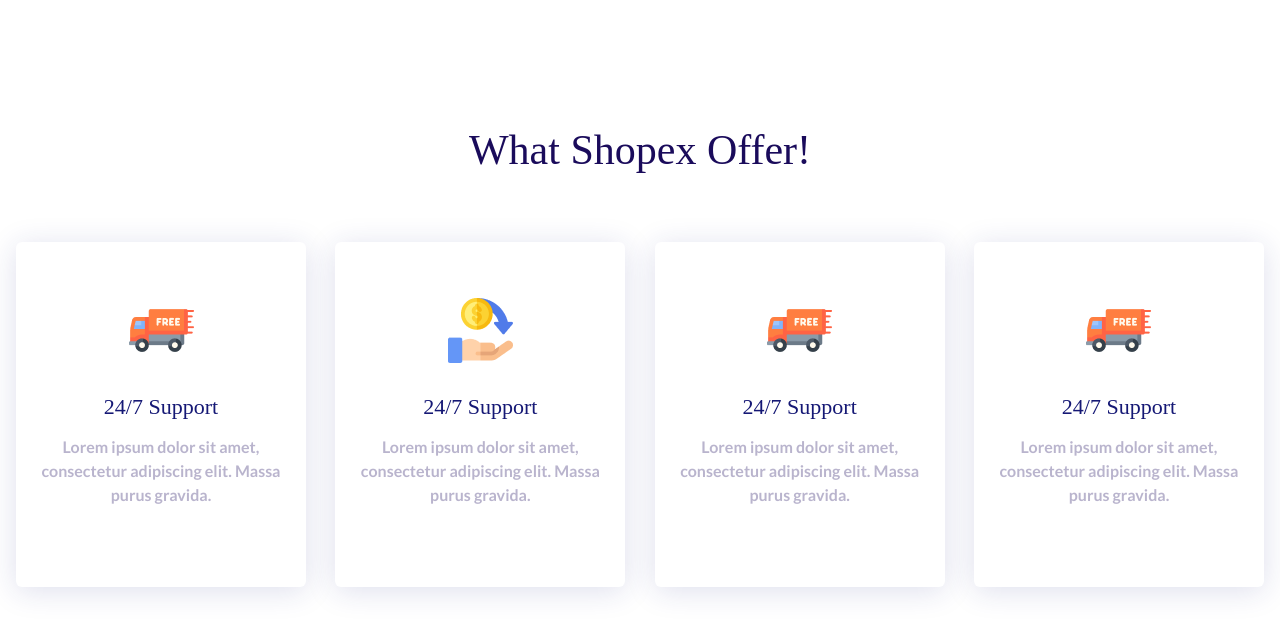
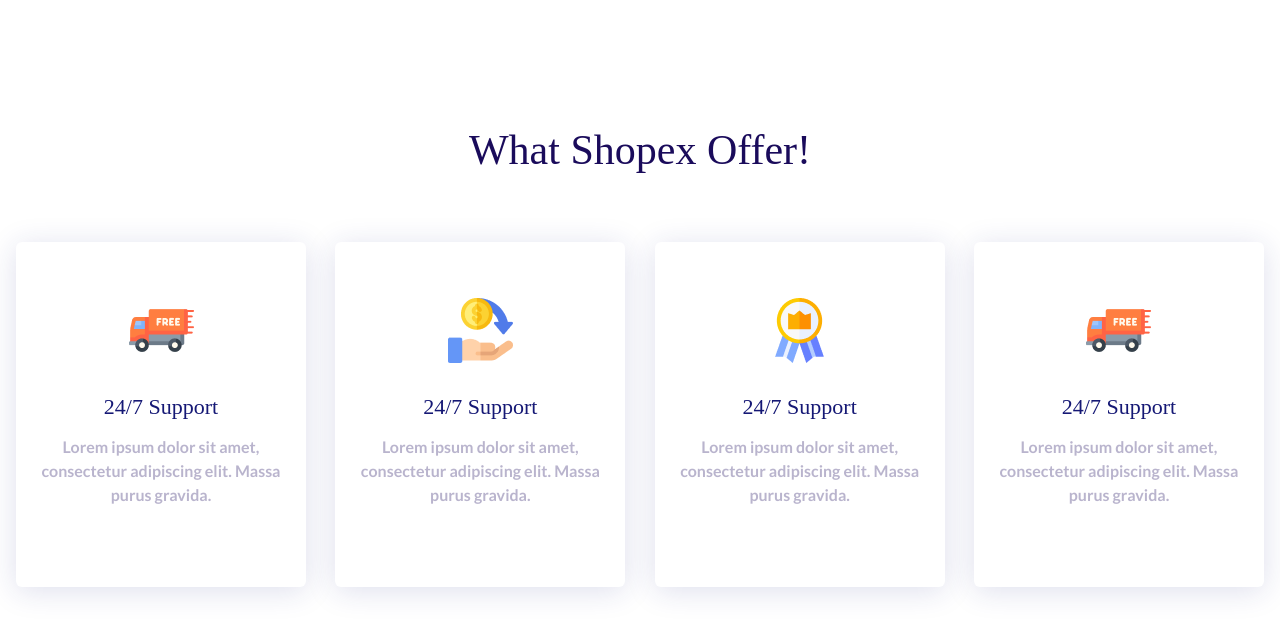
Before and after one commit to Rakib-Hassan-web/E-commace-with-next-js, a Next.js app: page / in a window 1280 px wide. Shown: the part 2539-3173 px from the top of the page. Built offline with nearby package versions, Linux system fonts and the light colour scheme; a web font is replaced by a local one.

Commit message:
offer section cart 3

```diff
--- a/app/component/Offer.jsx
+++ b/app/component/Offer.jsx
@@ -77,7 +77,7 @@
 
                   <div className='flex justify-center mt-14'>
                         <Image
-                        src={'/free-delivery 1.png'}
+                        src={'/premium-quality 1.png'}
                         width={65}
                         height={43}
                         alt='logo'
```
